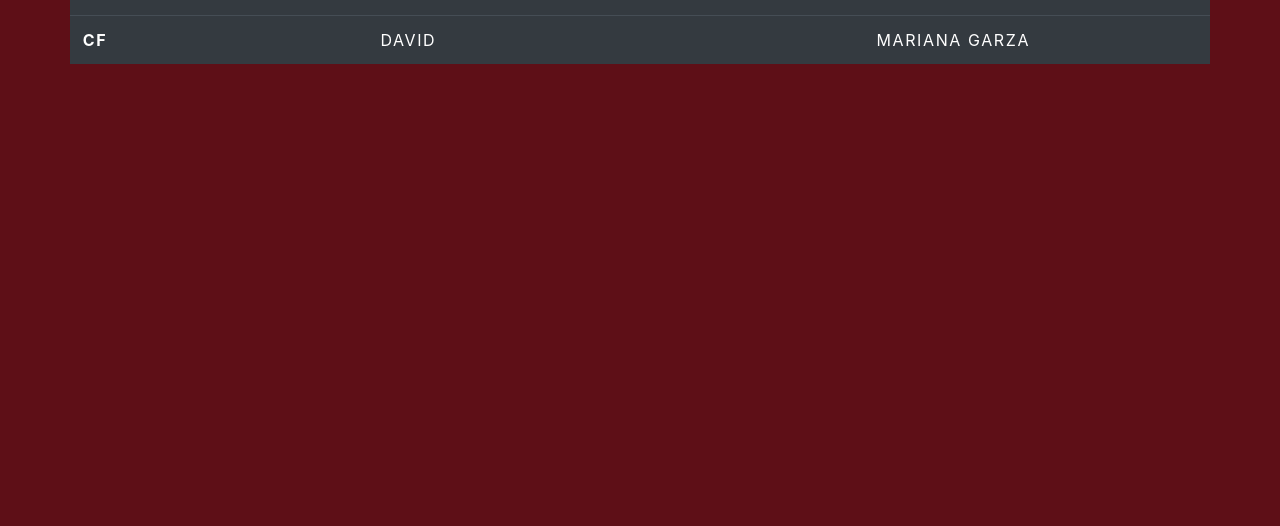
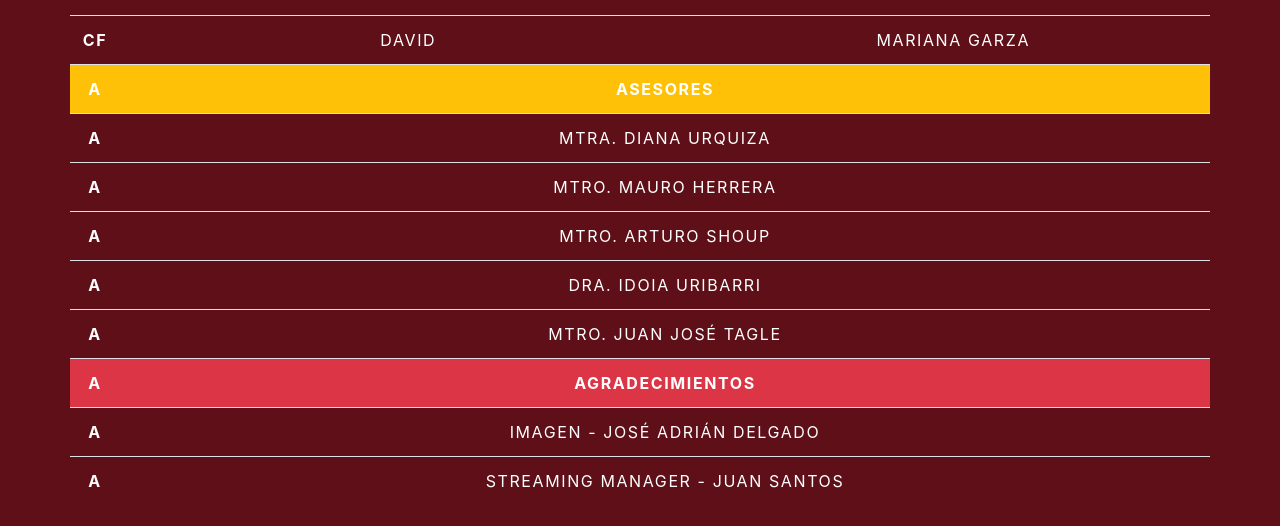
Before and after one commit to Victor346/PsicoAcustica, a plain HTML site: page static/credits.html in a window 1280 px wide. Shown: the part 1498-2024 px from the top of the page. Before the commit the page ends 1658 px from the top, so only its background shows below. Drawn offline with nearby package versions, Linux system fonts and the light colour scheme.

Commit message:
Changed writing style and credits

```diff
--- a/static/credits.html
+++ b/static/credits.html
@@ -90,7 +90,7 @@
       </div>
 
       <div class="row container-description">
-        <table class="table table-dark">
+        <table class="table" style="color: white;">
           <thead>
             <tr>
               <th scope="col" colspan="1"></th>
@@ -223,6 +223,42 @@
               <td colspan="2">David</td>
               <td colspan="2">Mariana Garza</td>
             </tr>
+            <tr class="bg-warning">
+              <th scope="row" colspan="1">A</th>
+              <th colspan="4">Asesores</th>
+            </tr>
+            <tr>
+              <th scope="row" colspan="1">A</th>
+              <td colspan="4">Mtra. Diana Urquiza</td>
+            </tr>
+            <tr>
+              <th scope="row" colspan="1">A</th>
+              <td colspan="4">Mtro. Mauro Herrera</td>
+            </tr>
+            <tr>
+              <th scope="row" colspan="1">A</th>
+              <td colspan="4">Mtro. Arturo Shoup</td>
+            </tr>
+            <tr>
+              <th scope="row" colspan="1">A</th>
+              <td colspan="4">Dra. Idoia Uribarri</td>
+            </tr>
+            <tr>
+              <th scope="row" colspan="1">A</th>
+              <td colspan="4">Mtro. Juan José Tagle</td>
+            </tr>
+            <tr class="bg-danger">
+              <th scope="row" colspan="1">A</th>
+              <th colspan="4">Agradecimientos</th>
+            </tr>
+            <tr>
+              <th scope="row" colspan="1">A</th>
+              <td colspan="4">Imagen - José Adrián Delgado</td>
+            </tr>
+            <tr>
+              <th scope="row" colspan="1">A</th>
+              <td colspan="4">Streaming Manager - Juan Santos</td>
+            </tr>
           </tbody>
         </table>
       </div>
--- a/static/styles/style.css
+++ b/static/styles/style.css
@@ -52,7 +52,8 @@ li {
   margin-top: 2rem;
 }
 .description {
-  text-align: left;
+  text-align: justify;
+  text-justify: inter-word;
 }
 
 hr {
@@ -84,13 +85,16 @@ h1 {
 h2 {
   font-size: var(--h2-size);
   color: var(--title-color);
+  font-family: Cinzel, serif;
 }
 h4 {
   letter-spacing: var(--h4-spacing);
+  font-family: Cinzel, serif;
 }
 h6 {
   color: var(--title-color);
   font-size: var(--h6-size);
+  font-family: Cinzel, serif;
 }
 
 #heart {
@@ -135,7 +139,8 @@ h6 {
     --section-2-content-size: 15px;
   }
   .description {
-    text-align: center;
+    text-align: justify;
+    text-justify: inter-word;
   }
 }
 
```
Also changed, not shown: static/game.html (+5 -1 lines), static/index.html (+8 -9 lines).
